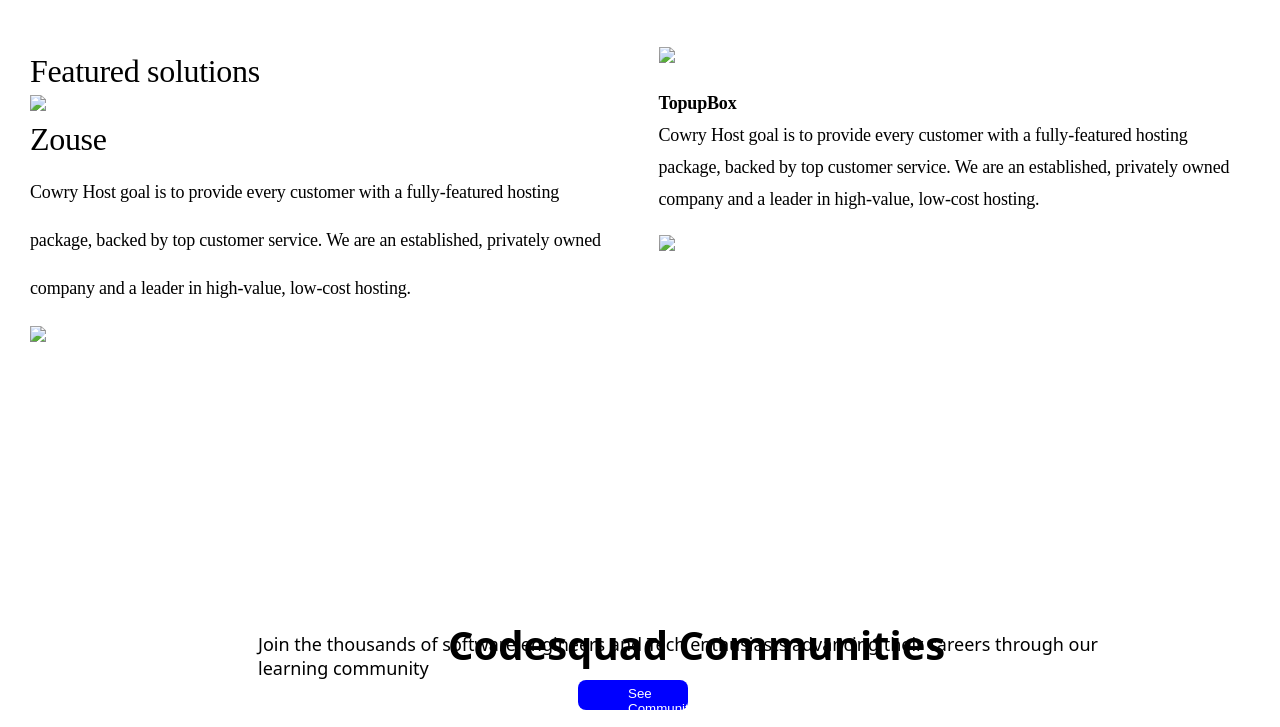
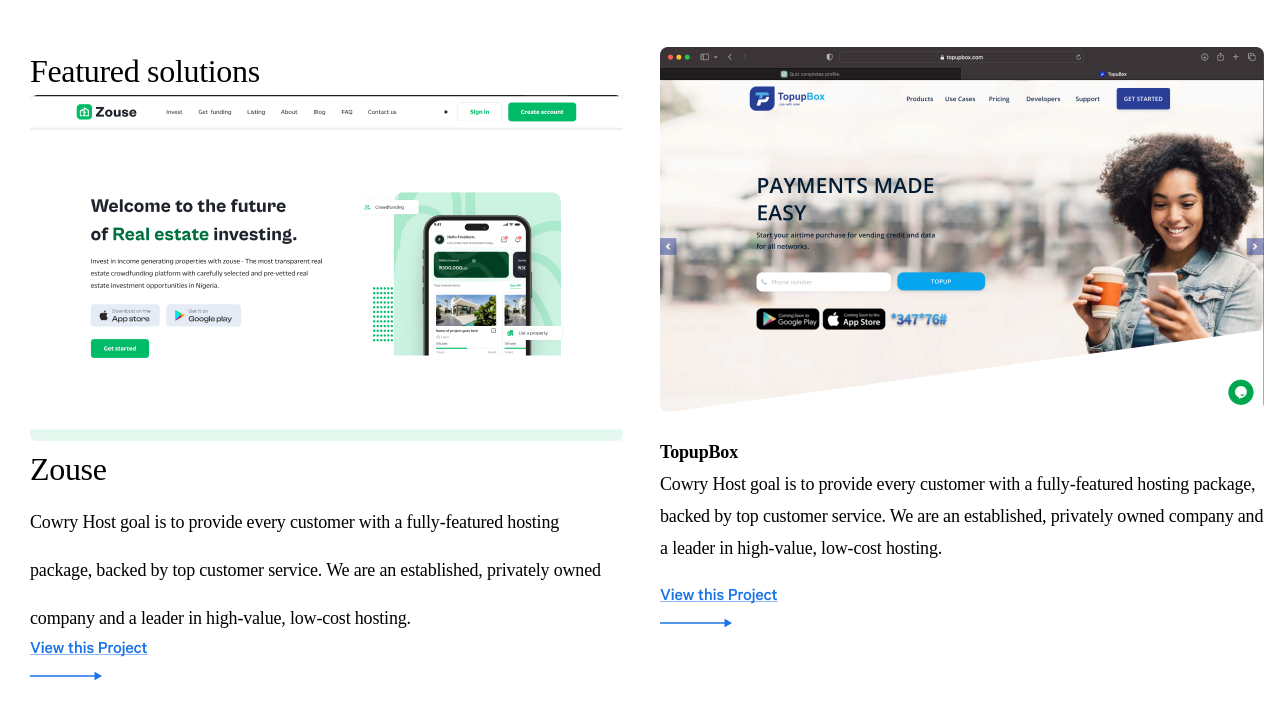
Before and after one commit to TheAkintundeDaniel/Emerald-Fig, a plain HTML site: page index.html in a window 1280 px wide. Shown: the part 913-1640 px from the top of the page. Drawn offline with Linux system fonts and the light colour scheme.

Commit message:
adding images

```diff
--- a/index.html
+++ b/index.html
@@ -13,7 +13,7 @@
     <div id="header">
         <nav class="navigation">
             <div class="logo">
-                <img src="/Frame 1000001901.png" alt="Logo">
+                <img src="./Resources/Frame 1000001901.png" alt="Logo">
                 <h1>CodeSquad</h1>
             </div>
             <section class="anchor">
@@ -29,9 +29,9 @@
         <section>
             <div class="headbody">
                 <div class="para1">
-                    <h1> Unleash Your Potential With Cutting-Edge<br> <img src="/Star 1.png" id="para1img">
+                    <h1> Unleash Your Potential With Cutting-Edge<br> <img src="./Resources/Star 1.png" id="para1img">
                         Solutions,
-                        Expert Training, and Outstaffing Excellence<img src="/Star 1.png" id="para1imag">
+                        Expert Training, and Outstaffing Excellence<img src="./Resources/Star 1.png" id="para1imag">
                     </h1>
                     <p>Experience the perfect synergy of cutting-edge solutions,
                         expert training, and outstaffing excellence
@@ -47,7 +47,7 @@
 
             </div>
             <div class="blend">
-                <img src=" /Blend Group 2.png" class="blendimg">
+                <img src="./Resources/Blend Group 2.png" class="blendimg">
             </div>
         </section>
     </div>
@@ -69,27 +69,27 @@
         <div class="content">
             <div class="solution">
                 <p>Featured solutions</p>
-                <img src="/Screenshot 2023-06-19 at 11.06 1.png" id="image">
+                <img src="./Resources/Screenshot 2023-06-19 at 11.06 1.png" id="image">
                 <p>Zouse<br><span> Cowry Host goal is to provide every customer with a fully-featured
                         hosting package,
                         backed by top customer service. We are an established, privately owned company and a leader in
                         high-value, low-cost hosting.
                     </span><br>
-                    <img src="/Frame 1000001808.png">
+                    <img src="./Resources/Frame 1000001808.png">
                 </p>
 
 
             </div>
 
             <div class="payment">
-                <img src="/Screenshot 2023-06-19 at 11.06 2.png" id="image">
+                <img src="./Resources/Screenshot 2023-06-19 at 11.06 2.png" id="image">
                 <p>TopupBox <br><span>Cowry Host goal is to provide every customer with a fully-featured
                         hosting
                         package,
                         backed by top customer service. We are an established, privately owned company and a leader
                         in high-value, low-cost hosting.
                     </span><br>
-                    <img src="/Frame 1000001808.png" style="margin-top: 20px;">
+                    <img src="./Resources/Frame 1000001808.png" style="margin-top: 20px;">
                 </p>
             </div>
         </div>
@@ -102,7 +102,7 @@
 
         <div class="codesquadcomm">
             <h4>Codesquad Communities</h4>
-            <h5>Join the thousands of software engineers and Tech enthusiasts advancing their careers through our
+            <h5>Join the thousands of software engineers and Tech enthusiasts advancing their careers<br> through our
                 learning
                 community</h5>
             <div class="button">
--- a/style.css
+++ b/style.css
@@ -504,6 +504,7 @@
 
 .codesquadcomm h4 {
     margin-left: 320px;
+    margin-top: 130px;
     font-size: 40px;
     font-family: system-ui, -apple-system, BlinkMacSystemFont, 'Segoe UI', Roboto, Oxygen, Ubuntu, Cantarell, 'Open Sans', 'Helvetica Neue', sans-serif;
 }
@@ -512,17 +513,23 @@
     margin-left: 130px;
     font-size: 18px;
     font-weight: 400;
-    margin-top: -40px;
+    margin-top: 20px;
     font-family: system-ui, -apple-system, BlinkMacSystemFont, 'Segoe UI', Roboto, Oxygen, Ubuntu, Cantarell, 'Open Sans', 'Helvetica Neue', sans-serif;
+    text-align: center;
+    /* width: 683px; */
+    padding-right: 150px;
 }
 
 .codesquadcomm button {
-    padding: 6px 50px;
+    /* padding: 7px 60px; */
     color: white;
     background-color: blue;
     border: 0;
     border-radius: 8px;
     margin-left: 450px;
+    margin-top: 10px;
+    /* text-align: center;
+    width: 683px; */
 }
 
 .rectangle {
@@ -661,7 +668,7 @@
 .signup h4 {
     color: white;
     padding-left: 50px;
-    margin-top: -20px;
+    margin-top: 20px;
     font-weight: 100;
     font-size: small;
     font-family: system-ui, -apple-system, BlinkMacSystemFont, 'Segoe UI', Roboto, Oxygen, Ubuntu, Cantarell, 'Open Sans', 'Helvetica Neue', sans-serif;
```
Also changed, not shown: Resources/Blend Group 2.png (added), Resources/Frame 1000001808.png (added), Resources/Frame 1000001901.png (added), Resources/Frame 1000001908.png (added), Resources/Rectangle 3276.png (added), Resources/Screenshot 2023-06-19 at 11.06 1.png (added), Resources/Screenshot 2023-06-19 at 11.06 2.png (added), Resources/Star 1.png (added).
